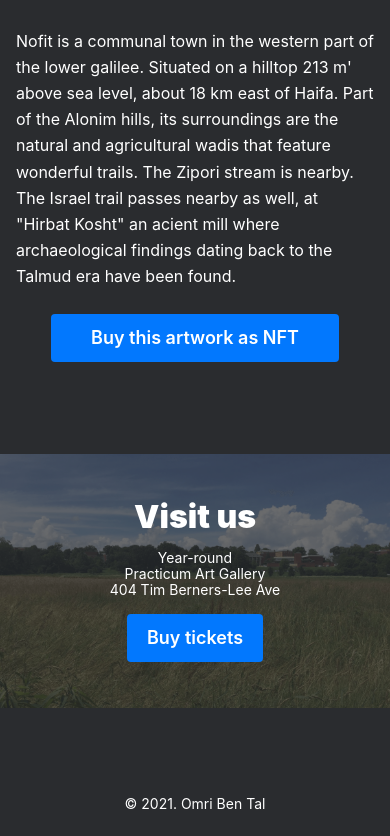
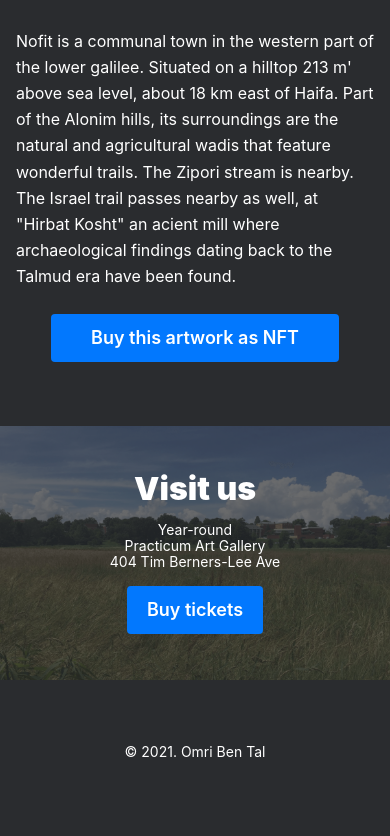
Before and after one commit to irmo12/web_project_3, a plain HTML site: page index.html in a window 390 px wide. Shown: the part 9647-10483 px from the top of the page. After the commit the page ends 10431 px from the top, so only its background shows below. Drawn offline with Linux system fonts and the light colour scheme.

Commit message:
cover margin fix

```diff
--- a/blocks/cover.css
+++ b/blocks/cover.css
@@ -90,6 +90,7 @@
 @media all and (max-width: 600px) {
   .cover {
     height: 254px;
+    margin: 64px 0;
   }
 
   .cover__content {
@@ -107,4 +108,5 @@
     line-height: 1.14;
     width: 56%;
   }
+
 }
```
